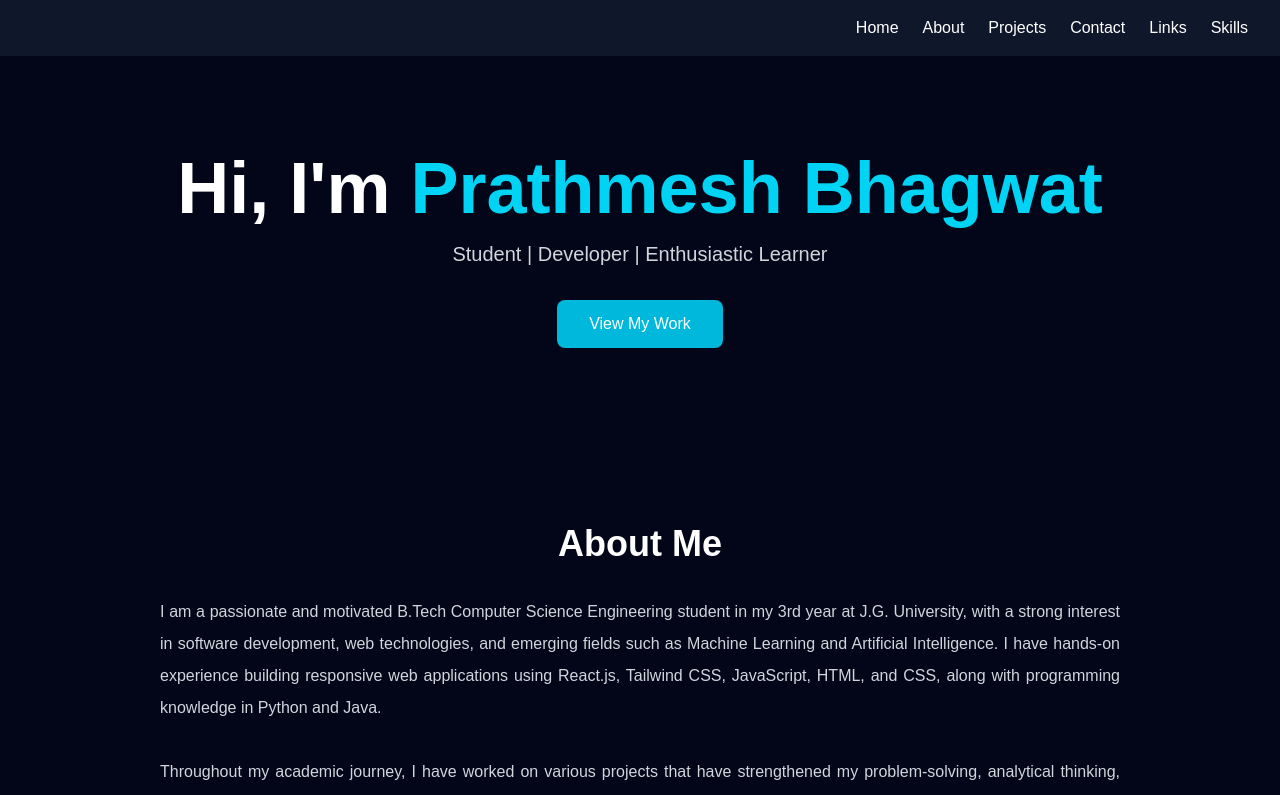
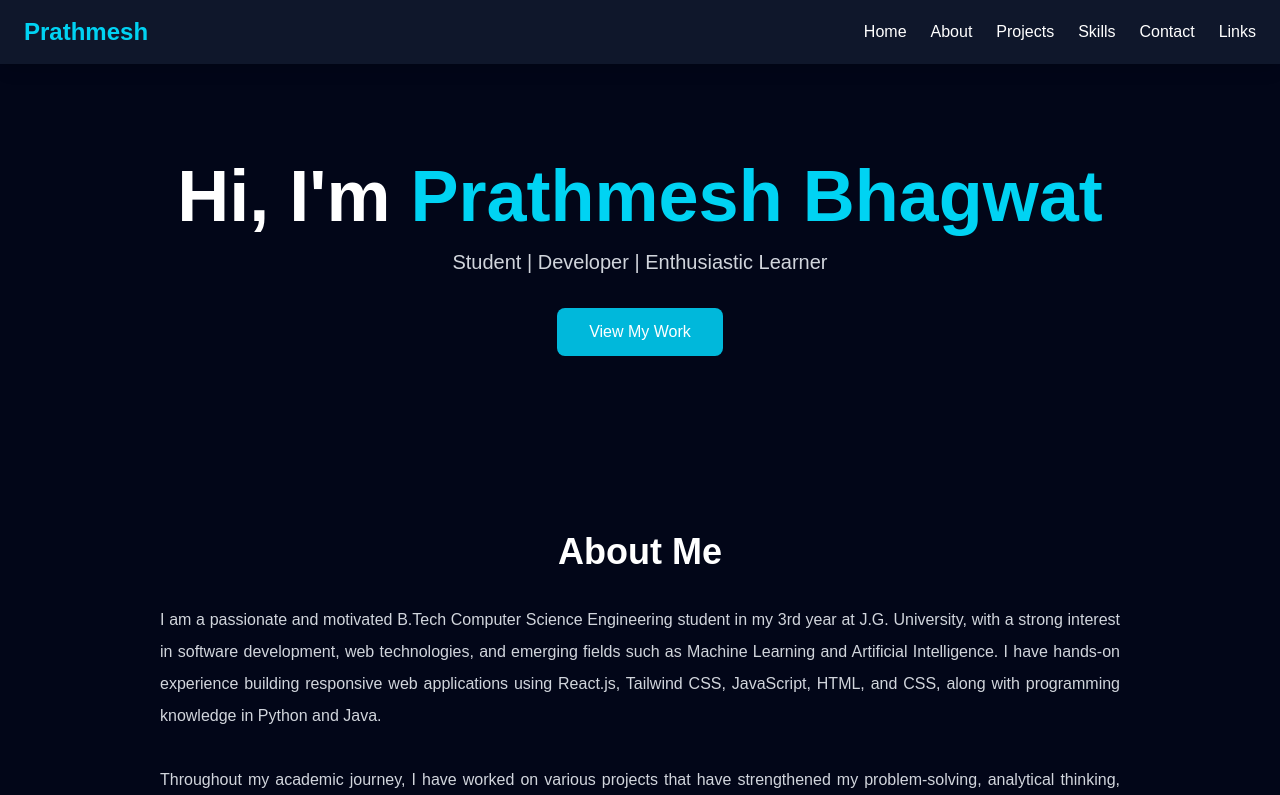
Before and after one commit to Prathmesh-20/Prathmesh-Porfolio, a React (Vite) app: page / in a window 1280 px wide. Shown: the top 795 px of the page. Built offline with nearby package versions, Linux system fonts and the light colour scheme; no server answers.

Commit message:
made navbar responsive

```diff
--- a/src/components/pages/Navbar.jsx
+++ b/src/components/pages/Navbar.jsx
@@ -1,24 +1,124 @@
+import { useState } from "react";
 import { Link } from "react-router-dom";
-import { FaFilePdf } from "react-icons/fa";
+import { FaBars, FaTimes, FaFilePdf } from "react-icons/fa";
 
 const Navbar = () => {
+  const [isOpen, setIsOpen] = useState(false);
+
   return (
-    <nav className="flex justify-between items-center px-8 py-4 bg-slate-900 sticky top-0 z-50">
-      {/* Change Name Here */}
-      <h1 className="text-2xl font-bold text-cyan-400"></h1>
+    <nav className="bg-slate-900 text-white sticky top-0 z-50 shadow-lg">
+      <div className="max-w-7xl mx-auto px-6 py-4 flex justify-between items-center">
 
-      <div className="space-x-6">
-        <Link to="/" className="hover:text-cyan-400">Home</Link>
-        <Link to="/about" className="hover:text-cyan-400">About</Link>
-        <Link to="/projects" className="hover:text-cyan-400">Projects</Link>
-        <Link to="/contact" className="hover:text-cyan-400">Contact</Link>
-        <Link to="/links" className="hover:text-cyan-400">Links</Link>
-        <Link to="/skills" className="hover:text-cyan-400">Skills</Link>
+        {/* Logo */}
+        <Link
+          to="/"
+          className="text-2xl font-bold text-cyan-400"
+        >
+          Prathmesh
+        </Link>
 
+        {/* Desktop Menu */}
+        <div className="hidden md:flex items-center space-x-6">
 
+          <Link to="/" className="hover:text-cyan-400 transition">
+            Home
+          </Link>
+
+          <Link to="/about" className="hover:text-cyan-400 transition">
+            About
+          </Link>
+
+          <Link to="/projects" className="hover:text-cyan-400 transition">
+            Projects
+          </Link>
+
+          <Link to="/skills" className="hover:text-cyan-400 transition">
+            Skills
+          </Link>
+
+          <Link to="/contact" className="hover:text-cyan-400 transition">
+            Contact
+          </Link>
+
+          <Link to="/links" className="hover:text-cyan-400 transition">
+            Links
+          </Link>
+
+          {/* Resume Button */}
+          {/* <a
+            href="/resume.pdf"
+            target="_blank"
+            rel="noopener noreferrer"
+            className="flex items-center gap-2 bg-red-500 hover:bg-red-600 px-4 py-2 rounded-lg transition"
+          >
+            <FaFilePdf />
+            Resume
+          </a> */}
+        </div>
+
+        {/* Mobile Hamburger */}
+        <button
+          className="md:hidden text-3xl"
+          onClick={() => setIsOpen(!isOpen)}
+        >
+          {isOpen ? <FaTimes /> : <FaBars />}
+        </button>
       </div>
+
+      {/* Mobile Menu */}
+      {isOpen && (
+        <div className="md:hidden bg-slate-800 px-6 pb-6 space-y-4">
+
+          <Link
+            to="/"
+            onClick={() => setIsOpen(false)}
+            className="block hover:text-cyan-400"
+          >
+            Home
+          </Link>
+
+          <Link
+            to="/about"
+            onClick={() => setIsOpen(false)}
+            className="block hover:text-cyan-400"
+          >
+            About
+          </Link>
+
+          <Link
+            to="/projects"
+            onClick={() => setIsOpen(false)}
+            className="block hover:text-cyan-400"
+          >
+            Projects
+          </Link>
+
+          <Link
+            to="/skills"
+            onClick={() => setIsOpen(false)}
+            className="block hover:text-cyan-400"
+          >
+            Skills
+          </Link>
+
+          <Link
+            to="/contact"
+            onClick={() => setIsOpen(false)}
+            className="block hover:text-cyan-400"
+          >
+            Contact
+          </Link>
+
+          <Link
+            to="/links"
+            onClick={() => setIsOpen(false)}
+            className="block hover:text-cyan-400"
+          >
+            Links
+          </Link>
+        </div>
+      )}
     </nav>
-
   );
 };
 
```
